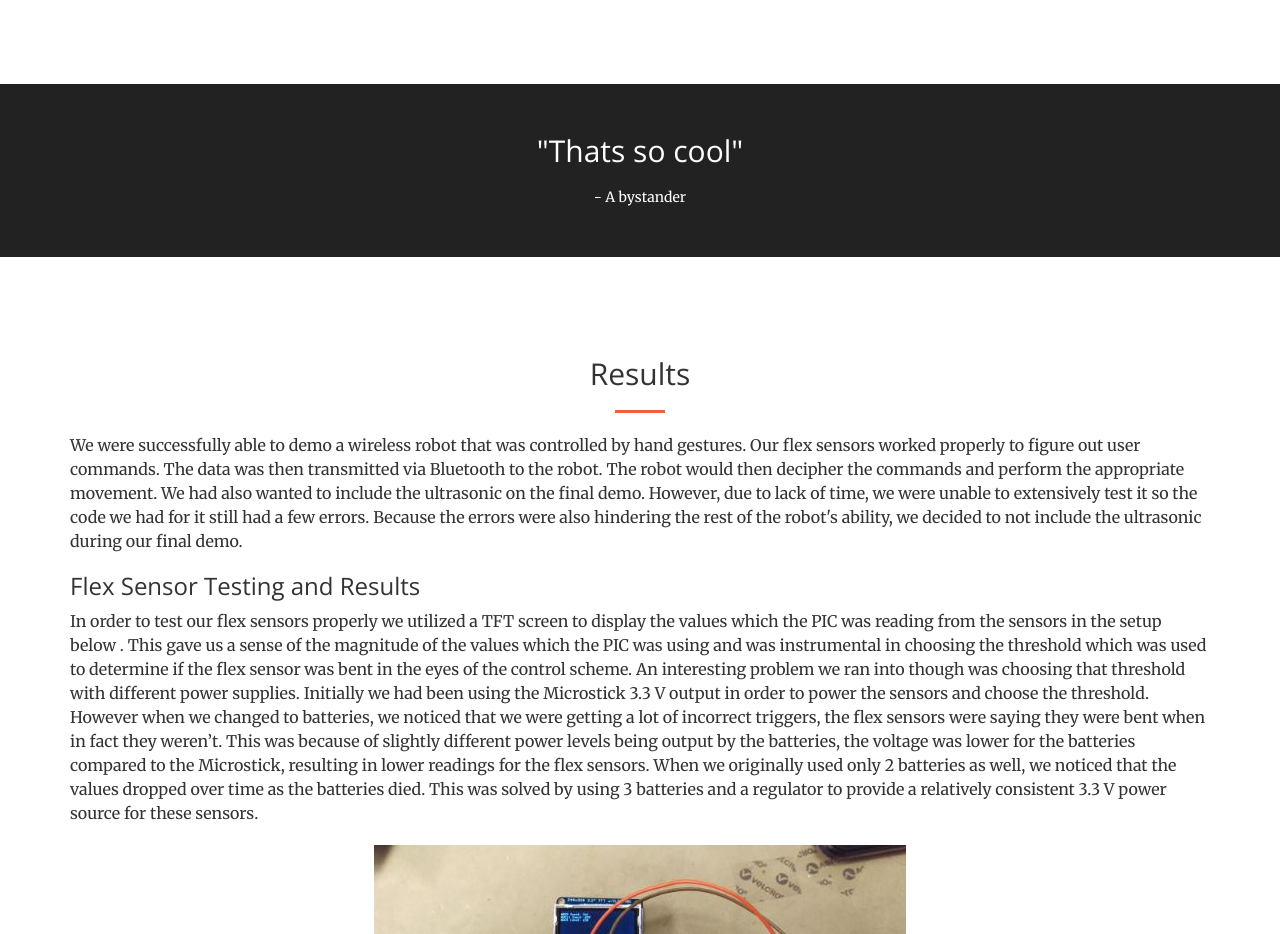
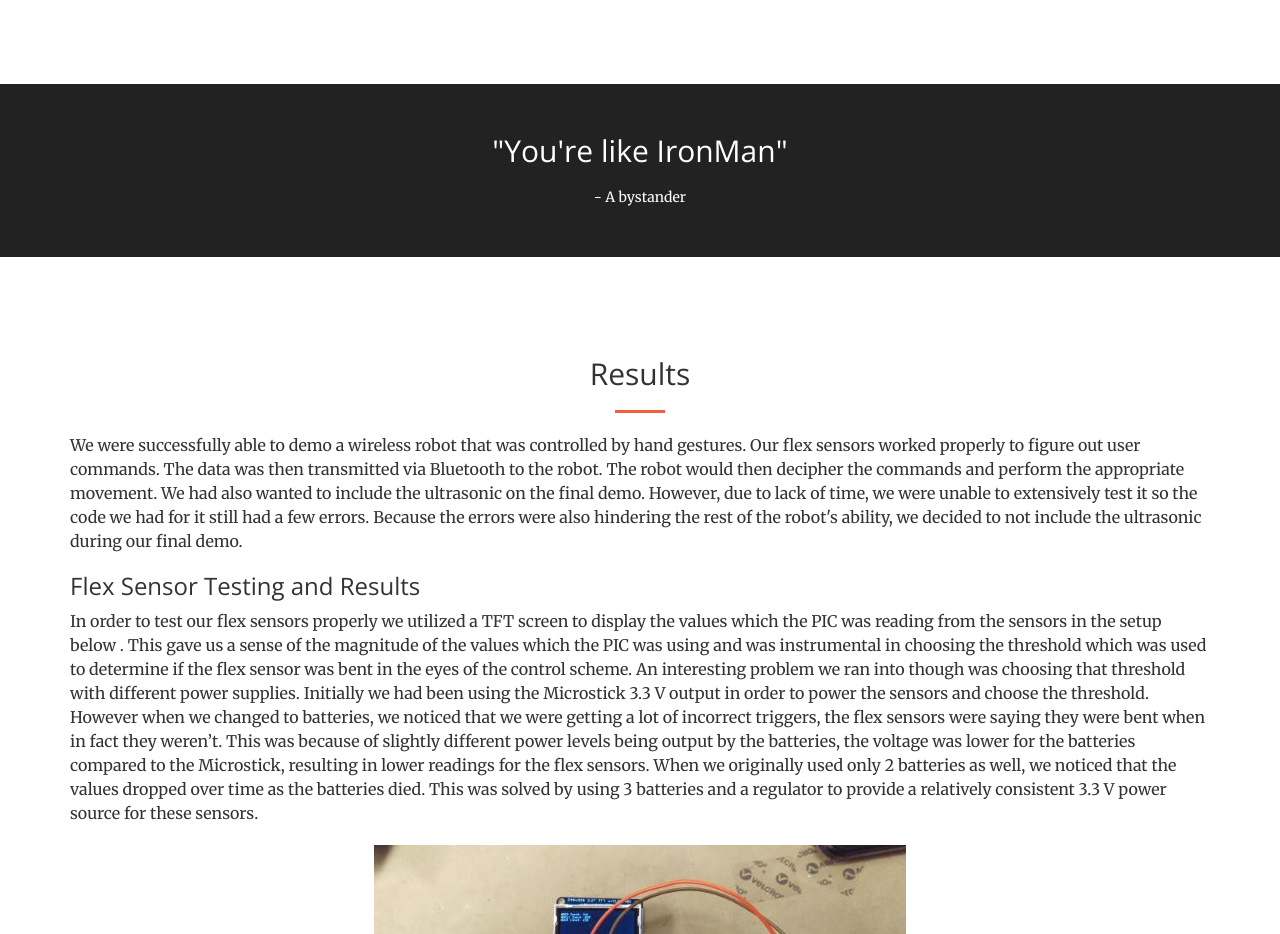
Before and after one commit to judyls/4760Hermes, a website: page index.html in a window 1280 px wide. Shown: the part 7980-8914 px from the top of the page. Drawn offline with nearby package versions, Linux system fonts and the light colour scheme.

Commit message:
changes to quote

```diff
--- a/index.html
+++ b/index.html
@@ -275,7 +275,7 @@
         <aside class="bg-dark">
         <div class="container text-center">
             <div class="call-to-action">
-                <h2>"Thats so cool" </h2> - A bystander
+                <h2>"You're like IronMan" </h2> - A bystander
                 <!--a href="http://startbootstrap.com/template-overviews/creative/" class="btn btn-default btn-xl sr-button">Download Now!</a-->
             </div>
         </div>
```
